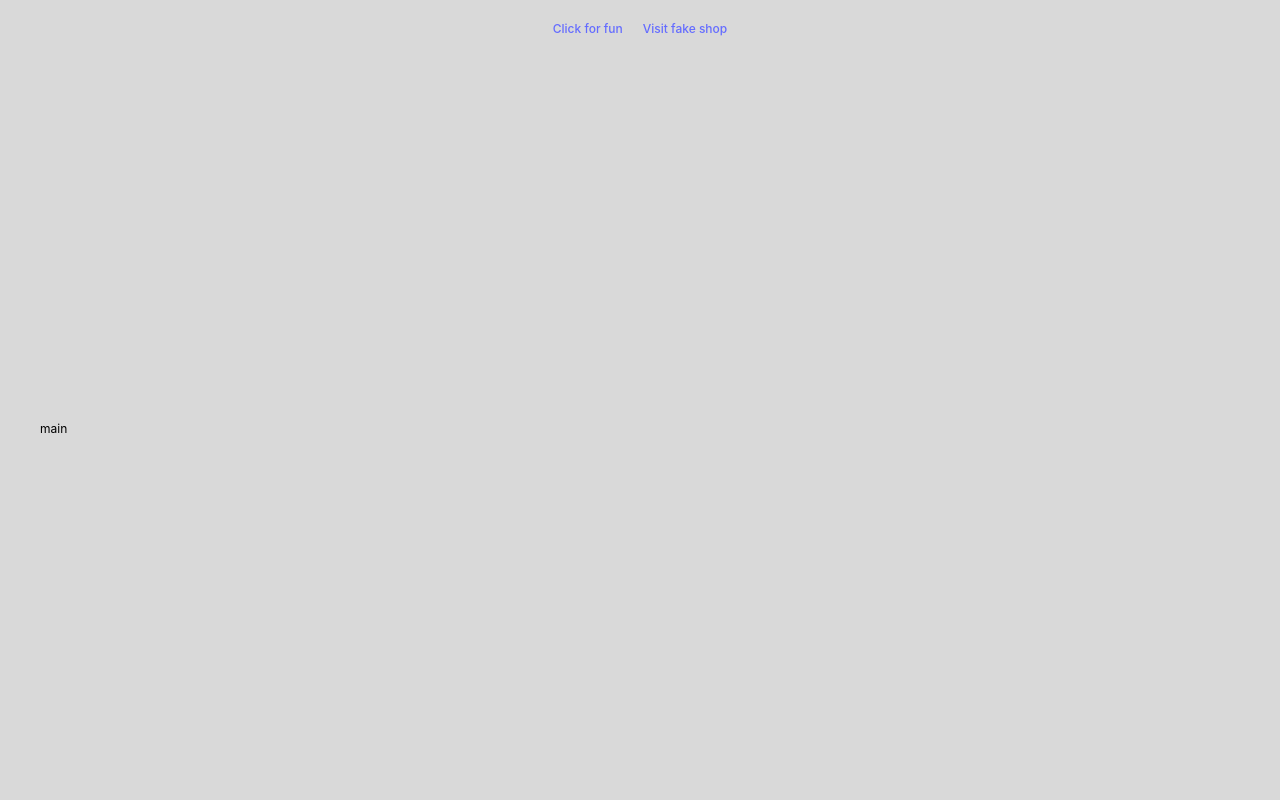
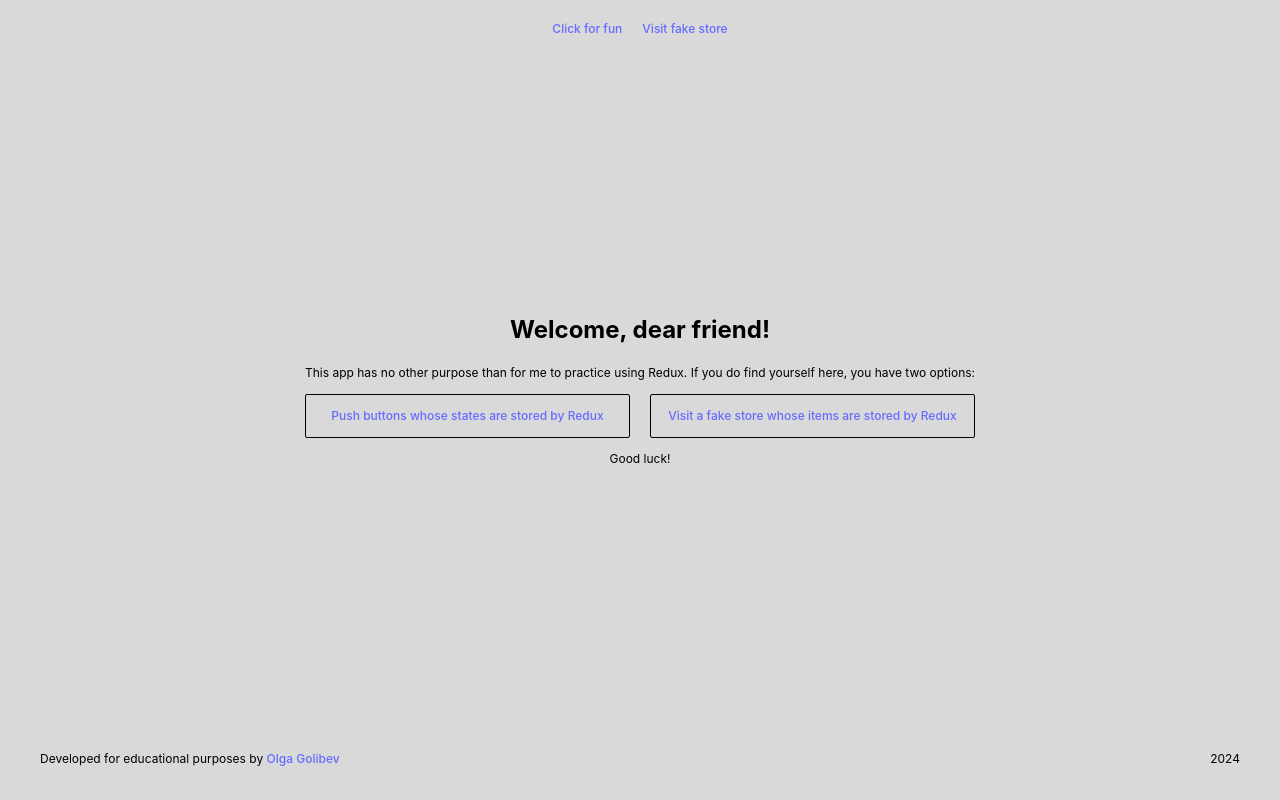
Before and after one commit to hahatula/redux-react-app, a React (Vite) app: page /redux-react-app/ in a window 1280 px wide. Built offline with nearby package versions, Linux system fonts and the light colour scheme.

Commit message:
add main

```diff
--- a/src/components/App/App.jsx
+++ b/src/components/App/App.jsx
@@ -4,6 +4,7 @@ import Header from "../Header/Header";
 import Main from "../Main/Main";
 import PageClick from "../PageClick/PageClick";
 import PageShop from "../PageShop/PageShop";
+import Footer from "../Footer/Footer";
 
 function App() {
   return (
@@ -14,7 +15,7 @@ function App() {
         <Route path="/click" element={<PageClick />} />
         <Route path="/shop" element={<PageShop />} />
       </Routes>
-      {/* TODO footer */}
+      <Footer />
     </div>
   );
 }
--- /dev/null
+++ b/src/components/Footer/Footer.css
@@ -0,0 +1,5 @@
+.footer {
+    display: flex;
+    justify-content: space-between;
+    padding: 20px 0;
+}
--- /dev/null
+++ b/src/components/Footer/Footer.jsx
@@ -0,0 +1,17 @@
+import './Footer.css';
+
+function Footer() {
+  return (
+    <div className="footer">
+      <p>
+        {' '}
+        Developed for educational purposes by{' '}
+        <a href="https://www.linkedin.com/in/olgagolubev/" target="_blank">
+          Olga Golibev
+        </a>
+      </p>
+      <p>2024</p>
+    </div>
+  );
+}
+export default Footer;
--- a/src/components/Header/Header.jsx
+++ b/src/components/Header/Header.jsx
@@ -6,7 +6,7 @@ function Header() {
   <nav>
     <ul className="header__menu">
         <Link to="/click">Click for fun</Link>
-        <Link to="/shop">Visit fake shop</Link>
+        <Link to="/shop">Visit fake store</Link>
     </ul>
  </nav>);
 }
--- a/src/components/Main/Main.css
+++ b/src/components/Main/Main.css
@@ -0,0 +1,19 @@
+.main {
+    max-width: 700px;
+    margin: 0 auto;
+    text-align: center;
+}
+
+.main__options {
+    display: flex;
+    gap: 20px;
+}
+
+.main__option {
+    width: 50%;
+    padding: 12px;
+}
+
+.main__option:hover {
+    background-color: #181a3224;;
+}
--- a/src/components/Main/Main.jsx
+++ b/src/components/Main/Main.jsx
@@ -1,5 +1,25 @@
+import './Main.css';
+import { Link } from 'react-router-dom';
+
 function Main() {
   // TODO What should be in main? Some funny intro?
-  return <div>main</div>;
+  return (
+    <div className="main">
+      <h1>Welcome, dear friend!</h1>
+      <p>
+        This app has no other purpose than for me to practice using Redux. If
+        you do find yourself here, you have two options:
+      </p>
+      <div className="main__options">
+        <Link className="main__option framed" to="/click">
+          Push buttons whose states are stored by Redux
+        </Link>
+        <Link className="main__option framed" to="/shop">
+          Visit a fake store whose items are stored by Redux
+        </Link>
+      </div>
+      <p>Good luck!</p>
+    </div>
+  );
 }
 export default Main;
--- a/src/components/PageShop/PageShop.css
+++ b/src/components/PageShop/PageShop.css
@@ -10,9 +10,9 @@ ul {
   grid-template-rows: repeat(2, min-content) 1fr;
   gap: 17px 28px;
   grid-template-areas:
-    "title title"
-    "search users"
-    "products users";
+    'title title'
+    'search users'
+    'products users';
 }
 
 .title {
@@ -22,6 +22,8 @@ ul {
 
 .search {
   grid-area: search;
+  overflow: hidden;
+  border-radius: 2px;
 }
 
 .search__input {
--- a/src/components/PageShop/PageShop.jsx
+++ b/src/components/PageShop/PageShop.jsx
@@ -25,7 +25,7 @@ function PageShop() {
 
   return (
     <div className="shop">
-      <h1 className="title">Welcome to the fake shop</h1>
+      <h1 className="title">Welcome to the fake store</h1>
       <div className="search">
         <FlickeringInput
           placeholder="Please enter a search query"
```
